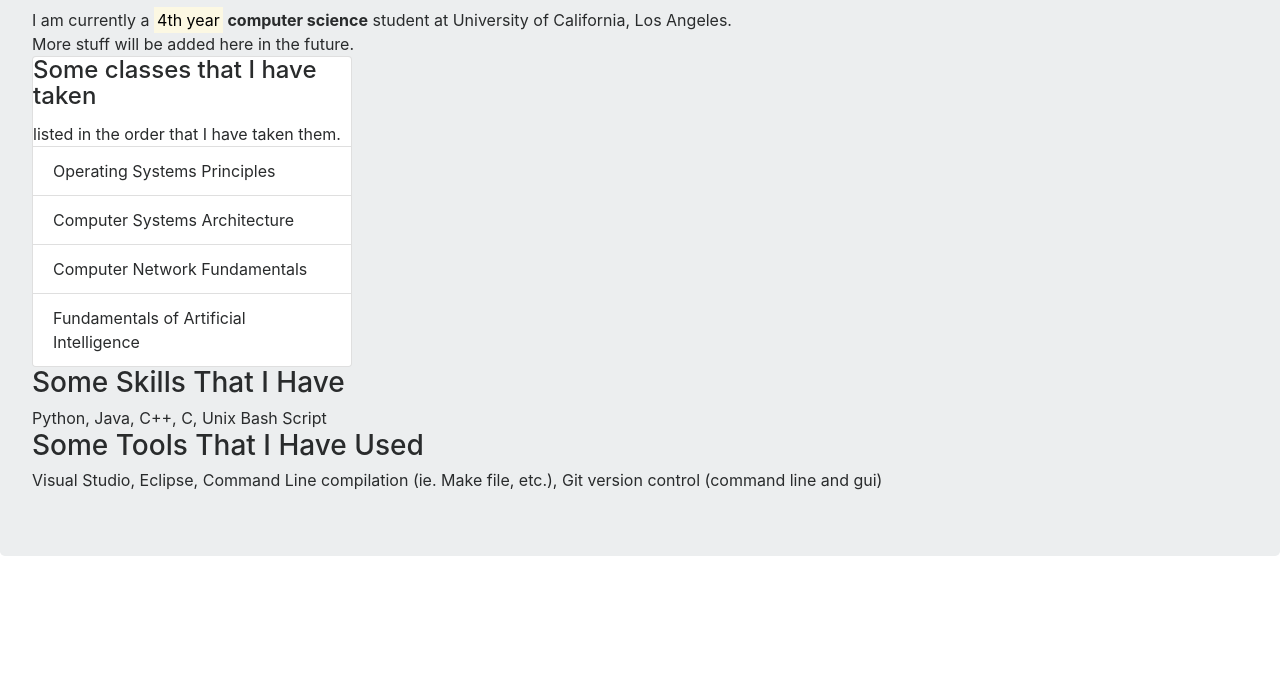
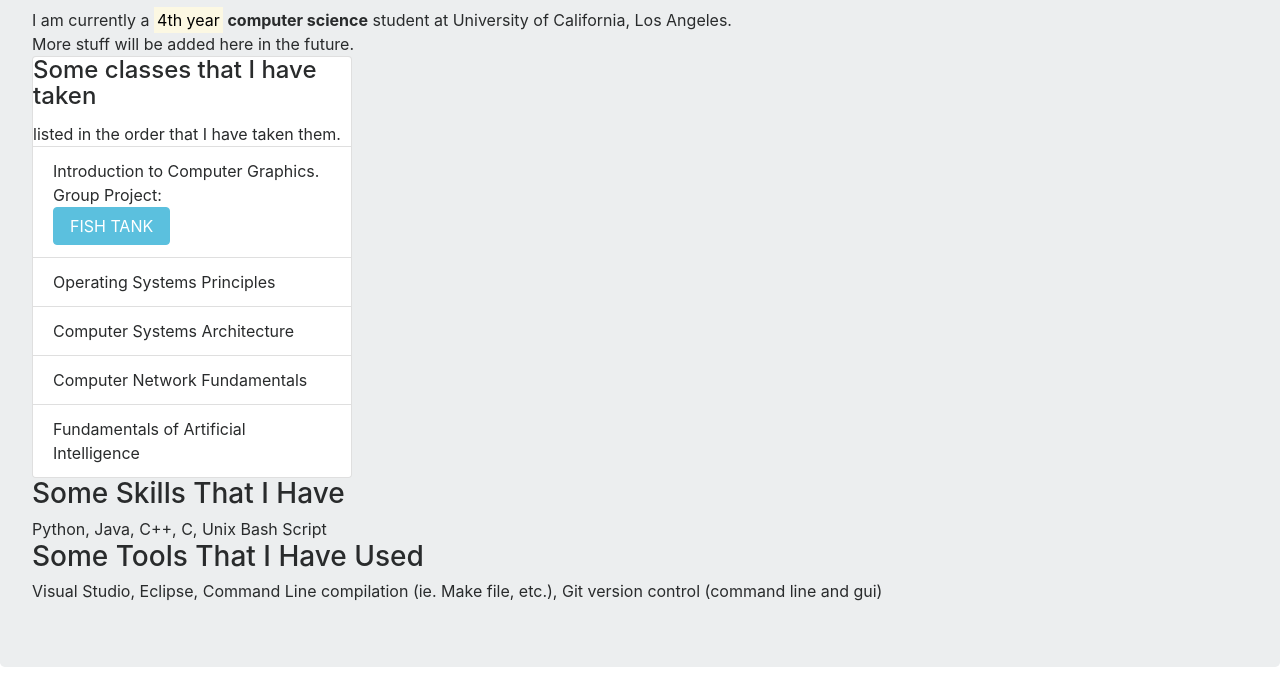
Before and after one commit to brysonli12/brysonli12.github.io, a plain HTML site: page index.html in a window 1280 px wide. Shown: the part 186-885 px from the top of the page. Before the commit the page ends 800 px from the top, so only its background shows below. Drawn offline with nearby package versions, Linux system fonts and the light colour scheme; a script that the page names is missing.

Commit message:
Update index.html

```diff
--- a/index.html
+++ b/index.html
@@ -29,7 +29,8 @@
 		    <p class="card-text">listed in the order that I have taken them.</p>
 		  </div>
 		  <ul class="list-group list-group-flush">
-		    <li class="list-group-item">Operating Systems Principles</li>
+		    <li class="list-group-item">Introduction to Computer Graphics.  Group Project: <a class="btn btn-info" href="https://github.com/ucla-wi17-cs174a/project-group16">FISH TANK</a></li>
+			  <li class="list-group-item">Operating Systems Principles</li>
 			  <li class="list-group-item">Computer Systems Architecture</li>
 		    <li class="list-group-item">Computer Network Fundamentals</li>
 		    <li class="list-group-item">Fundamentals of Artificial Intelligence</li>
```
